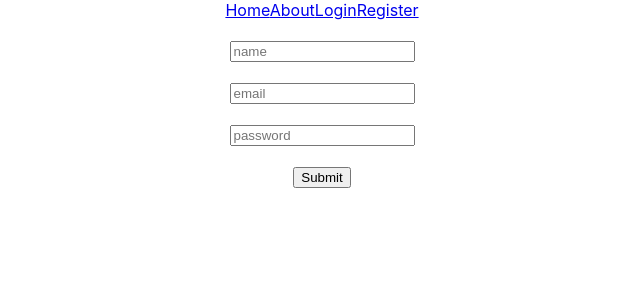
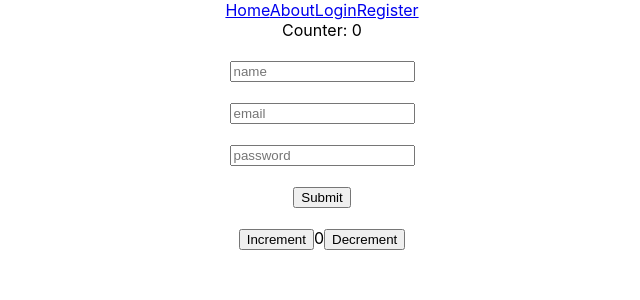
Before and after one commit to manuelgeek/first-react-app, a React (Create React App) app: page /register in a window 1280 px wide. Shown: the top 300 px of the page, without its empty margins (318-958 px from the left). Built offline with nearby package versions, Linux system fonts and the light colour scheme.

Commit message:
added redux toolkit

```diff
--- a/package.json
+++ b/package.json
@@ -4,12 +4,14 @@
   "private": true,
   "dependencies": {
     "@hookform/error-message": "^2.0.0",
+    "@reduxjs/toolkit": "^1.6.2",
     "@testing-library/jest-dom": "^5.11.4",
     "@testing-library/react": "^11.1.0",
     "@testing-library/user-event": "^12.1.10",
     "react": "^17.0.2",
     "react-dom": "^17.0.2",
     "react-hook-form": "^7.20.2",
+    "react-redux": "^7.2.6",
     "react-router-dom": "^6.0.2",
     "react-scripts": "4.0.3",
     "web-vitals": "^1.0.1"
--- a/src/App.js
+++ b/src/App.js
@@ -1,13 +1,18 @@
 import './assets/css/App.css';
 import {Link, Outlet} from "react-router-dom";
+import {useSelector} from "react-redux";
 
 function App(props) {
+  const count = useSelector((state) => state.counter.value)
+
   return (
     <div className="App">
       <Link className={'nav'} to="/">Home</Link>
       <Link className={'nav'} to="about">About</Link>
       <Link className={'nav'} to="login">Login</Link>
       <Link className={'nav'} to="register">Register</Link>
+      <br/>
+      <div>Counter: {count}</div>
       <Outlet />
     </div>
   );
--- /dev/null
+++ b/src/components/Counter.js
@@ -0,0 +1,27 @@
+import {useDispatch, useSelector} from "react-redux";
+import { decrement, increment } from '../store/counterSlice'
+
+export function Counter() {
+  const count = useSelector((state) => state.counter.value)
+  const dispatch = useDispatch()
+
+  return (
+    <div>
+      <div>
+        <button
+          aria-label="Increment value"
+          onClick={() => dispatch(increment())}
+        >
+          Increment
+        </button>
+        <span>{count}</span>
+        <button
+          aria-label="Decrement value"
+          onClick={() => dispatch(decrement())}
+        >
+          Decrement
+        </button>
+      </div>
+    </div>
+  )
+}
--- a/src/index.js
+++ b/src/index.js
@@ -12,9 +12,12 @@
 import About from "./views/About";
 import Login from "./views/Login";
 import Register from "./views/Register";
+import {store} from "./store";
+import {Provider} from "react-redux";
 
 ReactDOM.render(
   <React.StrictMode>
+    <Provider store={store}>
       <BrowserRouter>
         <Routes>
           <Route element={<App />}>
@@ -25,6 +28,7 @@
           </Route>
         </Routes>
       </BrowserRouter>
+    </Provider>
   </React.StrictMode>,
   document.getElementById('root')
 );
--- /dev/null
+++ b/src/store/counterSlice.js
@@ -0,0 +1,30 @@
+import { createSlice } from '@reduxjs/toolkit'
+
+const initialState = {
+  value: 0,
+}
+
+export const counterSlice = createSlice({
+  name: 'counter',
+  initialState,
+  reducers: {
+    increment: (state) => {
+      // Redux Toolkit allows us to write "mutating" logic in reducers. It
+      // doesn't actually mutate the state because it uses the Immer library,
+      // which detects changes to a "draft state" and produces a brand new
+      // immutable state based off those changes
+      state.value += 1
+    },
+    decrement: (state) => {
+      state.value -= 1
+    },
+    incrementByAmount: (state, action) => {
+      state.value += action.payload
+    },
+  },
+})
+
+// Action creators are generated for each case reducer function
+export const { increment, decrement, incrementByAmount } = counterSlice.actions
+
+export default counterSlice.reducer
--- /dev/null
+++ b/src/store/index.js
@@ -0,0 +1,8 @@
+import { configureStore } from '@reduxjs/toolkit'
+import counterReducer from './counterSlice'
+
+export const store = configureStore({
+  reducer: {
+    counter: counterReducer,
+  },
+})
--- a/src/views/Register.js
+++ b/src/views/Register.js
@@ -1,6 +1,7 @@
 import React from 'react';
 import { useForm } from "react-hook-form";
 import { ErrorMessage } from '@hookform/error-message';
+import {Counter} from "../components/Counter";
 
 function Register(props) {
 
@@ -25,6 +26,8 @@
         <input type="password" name="" id="password" placeholder={'password'}/> <br/><br/>
         <input type="submit" name="" id=""/>
       </form>
+      <br/>
+      <Counter />
     </div>
   );
 }
```
Also changed, not shown: 2 other files (tests, documents, lock files or other folders). Lines whose indentation alone changed are shown as unchanged.
